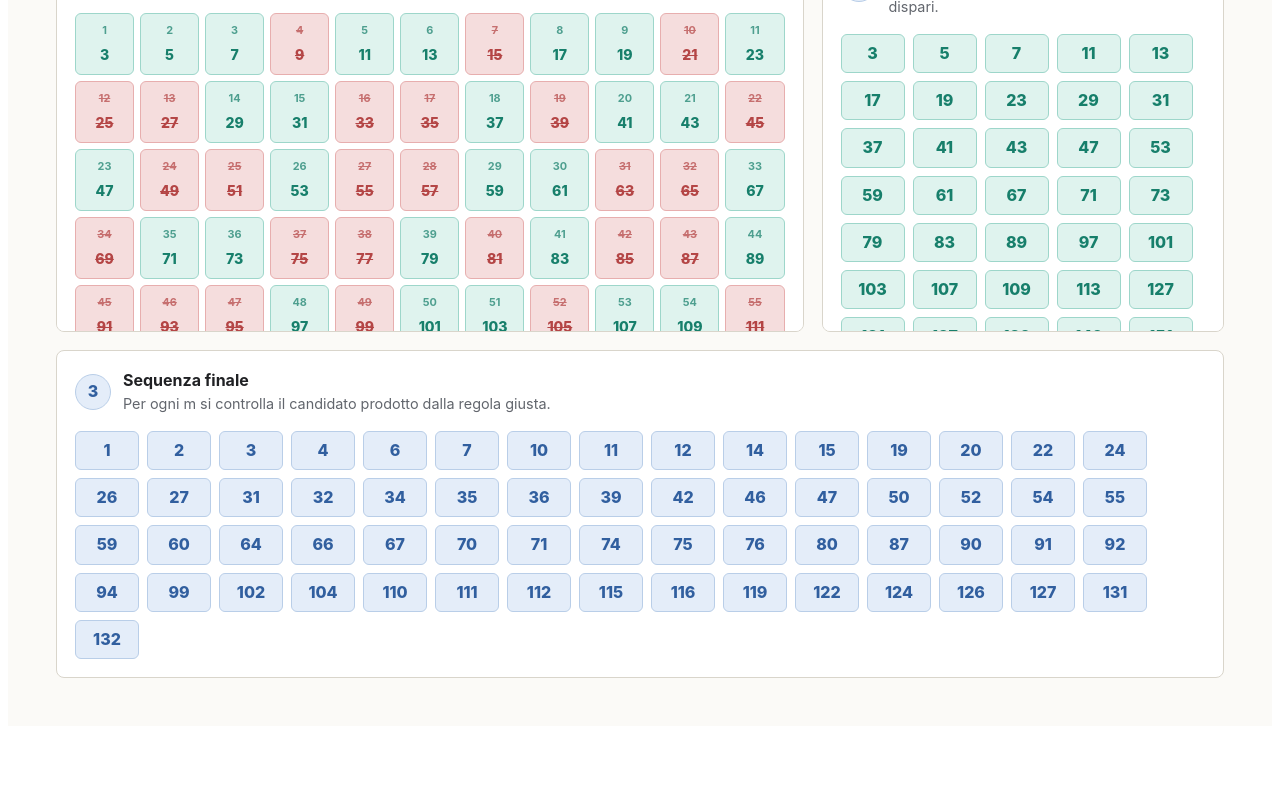
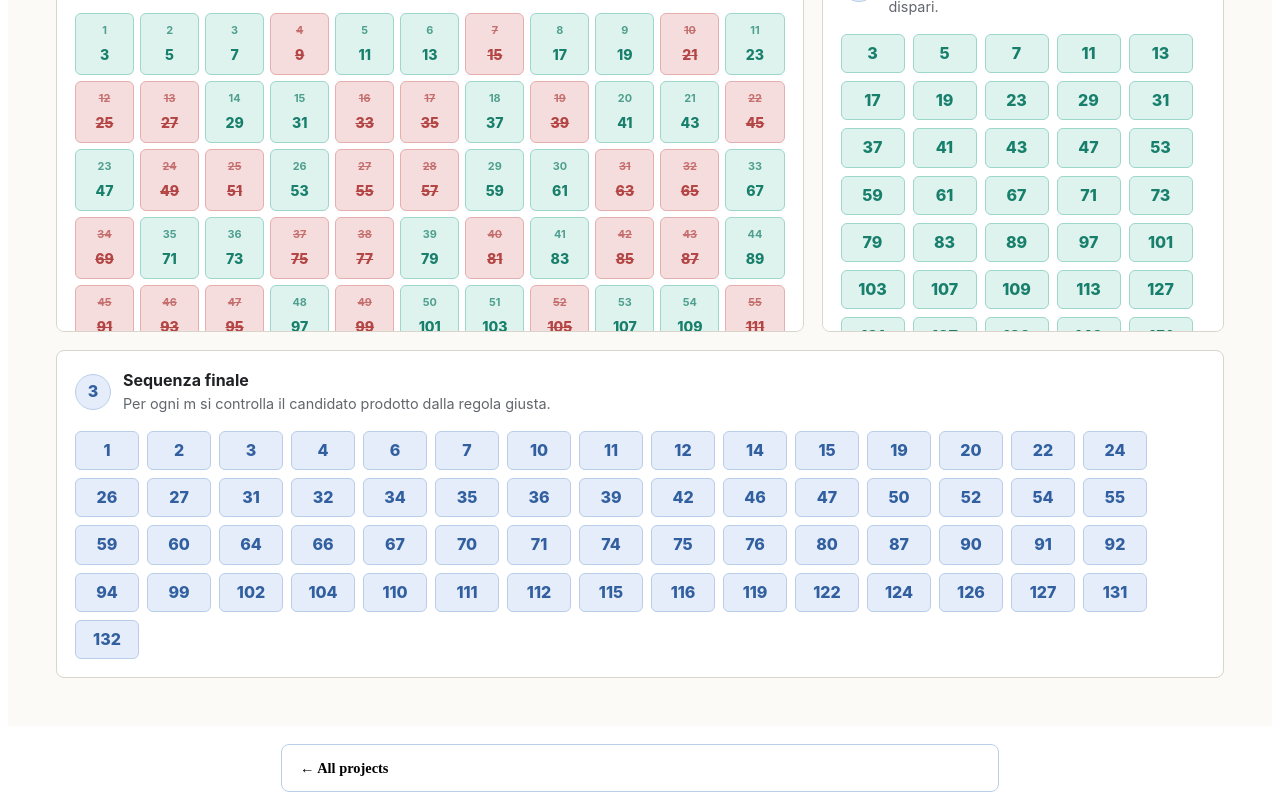
Before and after one commit to bennibeni/Sundaram, a Next.js app: page / in a window 1280 px wide. Shown: the part 433-1233 px from the top of the page. Before the commit the page ends 1167 px from the top, so only its background shows below. Built offline with nearby package versions, Linux system fonts and the light colour scheme.

Commit message:
projects-footer

```diff
--- a/src/app/SequenceSundaram.css
+++ b/src/app/SequenceSundaram.css
@@ -285,6 +285,28 @@
   margin: 14px 0 0;
 }
 
+.projects-footer {
+  width: min(680px, 100%);
+  margin: 18px auto 0;
+  padding: 14px 18px;
+  border: 1px solid #b9cee8;
+  border-radius: 8px;
+  background: var(--accent-soft);
+}
+
+.projects-footer a {
+  color: var(--accent);
+  font-size: 0.9rem;
+  font-weight: 700;
+  text-decoration: none;
+}
+
+.projects-footer a:hover,
+.projects-footer a:focus-visible {
+  color: var(--ink);
+  text-decoration: underline;
+}
+
 @media (max-width: 820px) {
   .sundaram-hero,
   .control-row,
--- a/src/app/SequenceSundaram.js
+++ b/src/app/SequenceSundaram.js
@@ -73,6 +73,7 @@ export default function SequenceSundaram() {
   const maxPrimeTested = 3 * limit + 1;
 
   return (
+    <main>
       <section className="sundaram-app">
         <header className="sundaram-hero">
           <div>
@@ -80,8 +81,8 @@ export default function SequenceSundaram() {
             <h2>Dal reticolo degli indici alla tua sequenza</h2>
             <p>
               Sundaram elimina gli indici della forma <code>i + j + 2ij</code>.
-            Gli indici rimasti producono primi dispari con <code>2k + 1</code>,
-            poi quei primi selezionano i valori di <code>m</code>.
+              Gli indici rimasti producono primi dispari con <code>2k + 1</code>
+              , poi quei primi selezionano i valori di <code>m</code>.
             </p>
           </div>
 
@@ -130,7 +131,8 @@ export default function SequenceSundaram() {
               <div>
                 <h3>Eliminazione</h3>
                 <p>
-                Ogni cella rappresenta un indice k. Quelle rosse sono eliminate.
+                  Ogni cella rappresenta un indice k. Quelle rosse sono
+                  eliminate.
                 </p>
               </div>
             </div>
@@ -203,5 +205,9 @@ export default function SequenceSundaram() {
           </article>
         </div>
       </section>
+      <footer className="projects-footer">
+        <a href="https://links-page-bennibeni.vercel.app/">← All projects</a>
+      </footer>
+    </main>
   );
 }
```
Lines whose indentation alone changed are shown as unchanged.
